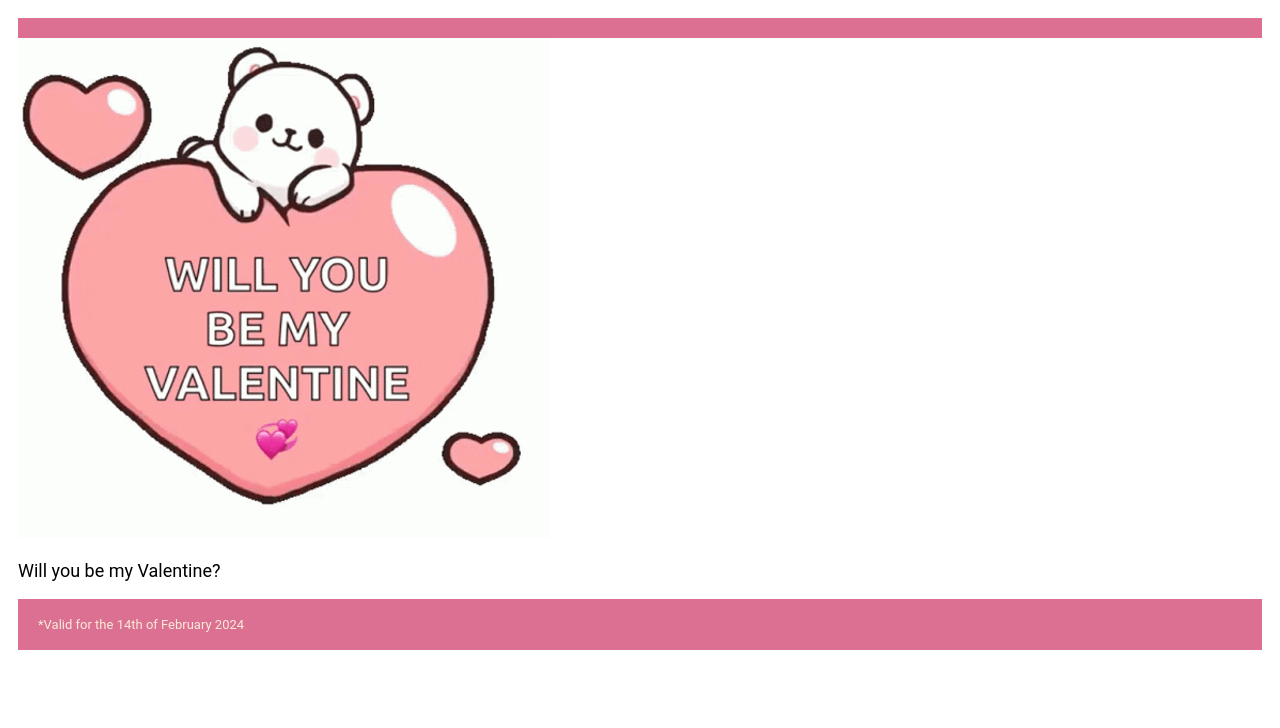
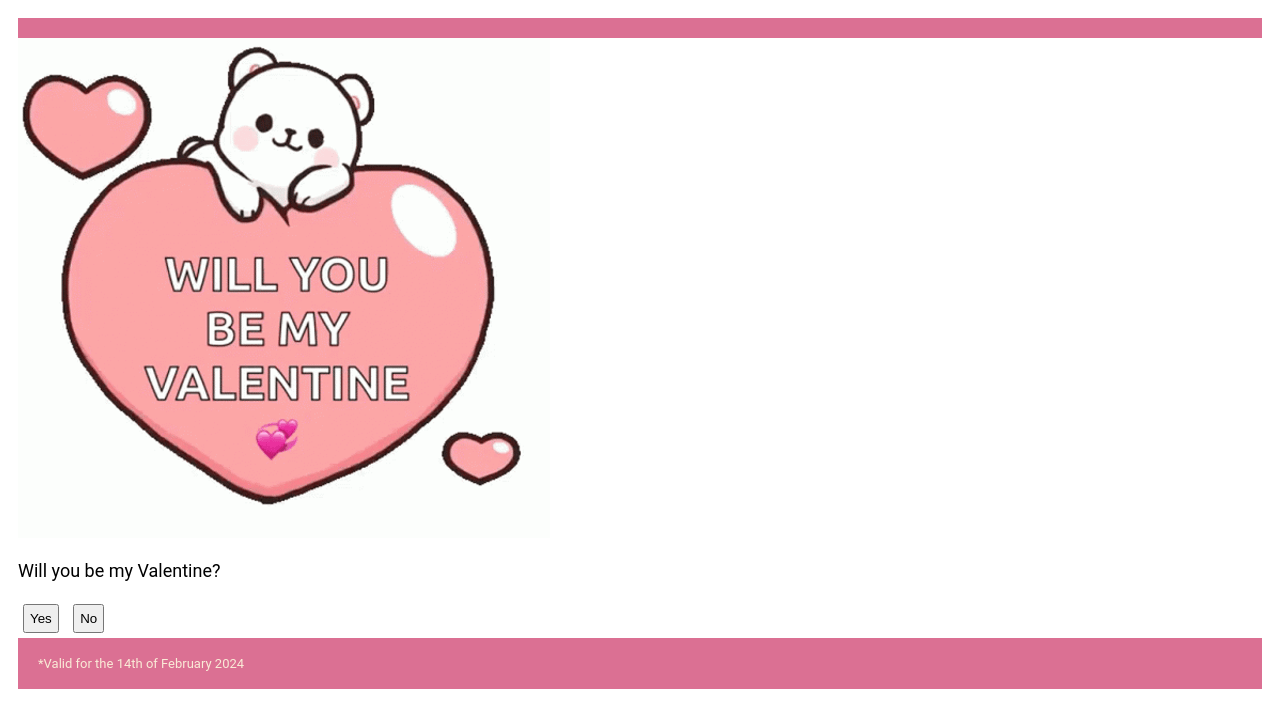
Before and after one commit to jen604williams/valentines, a plain HTML site: page index.html in a window 1280 px wide. Drawn offline with Linux system fonts and the light colour scheme.

Commit message:
Added buttons

```diff
--- a/index.html
+++ b/index.html
@@ -22,7 +22,10 @@
             <p>Will you be my Valentine?</p>
         </div>
         <div class="buttons">
-            <div></div>
+            <div>
+                <button class="yes">Yes</button>
+                <button class="no">No</button>
+            </div>
         </div>
     </div>
 
--- a/landingPage.css
+++ b/landingPage.css
@@ -17,7 +17,7 @@
 body {
     display: flex;
     flex-direction: column;
-    justify-content: space-between;
+    justify-content: center;
     align-content: center;
     padding: 10px;
     font-size: 18px;
@@ -27,3 +27,15 @@ body {
 h1 {
     text-align: center;
 }
+
+.buttons {
+    display: flex;
+    flex-direction: row;
+    justify-content: space-between;
+}
+
+button {
+    padding: 5px;
+    margin: 5px;
+    align-content: center;
+}
```
